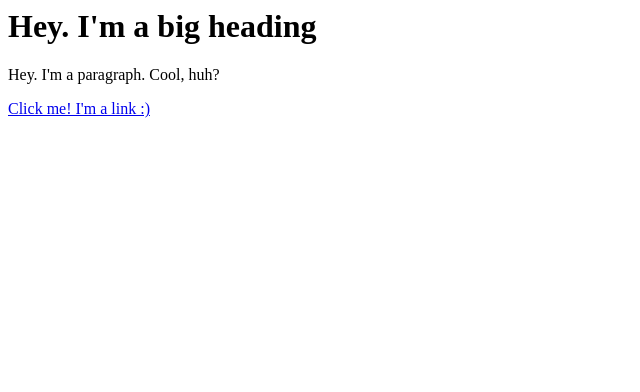
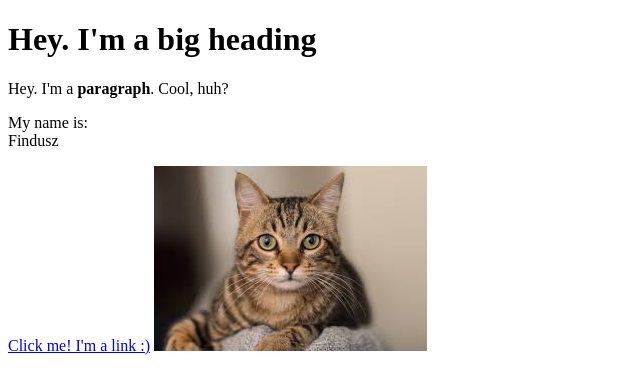
Before and after one commit to andorszathmary/Example, a plain HTML site: page test.html in a window 1280 px wide. Shown: the whole page, without its empty margins (0-640 px from the left). Drawn offline with Linux system fonts and the light colour scheme.

Commit message:
Added a cat image and a few more elements

```diff
--- a/test.html
+++ b/test.html
@@ -1,3 +1,15 @@
-<h1>Hey. I'm a big heading</h1>
-<p>Hey. I'm a paragraph. Cool, huh?</p>
-<a href="https://google.com" target="_blank" title="Let's go to Google!">Click me! I'm a link :)</a>
+<!DOCTYPE html>
+<html>
+<head>
+	<title>Test page</title>
+</head>
+<body>
+	<h1>Hey. I'm a big heading</h1>
+	<p>Hey. I'm a <b>paragraph</b>. Cool, huh?</p>
+	<p>My name is:<br>
+	Findusz</p>
+	<a href="https://google.com" target="_blank" title="Let's go to Google!">Click me! I'm a link :)</a>
+	<img src="cat.jpeg">
+
+</body>
+</html>
```
Also changed, not shown: cat.jpeg (added), cat.jpg (added).
